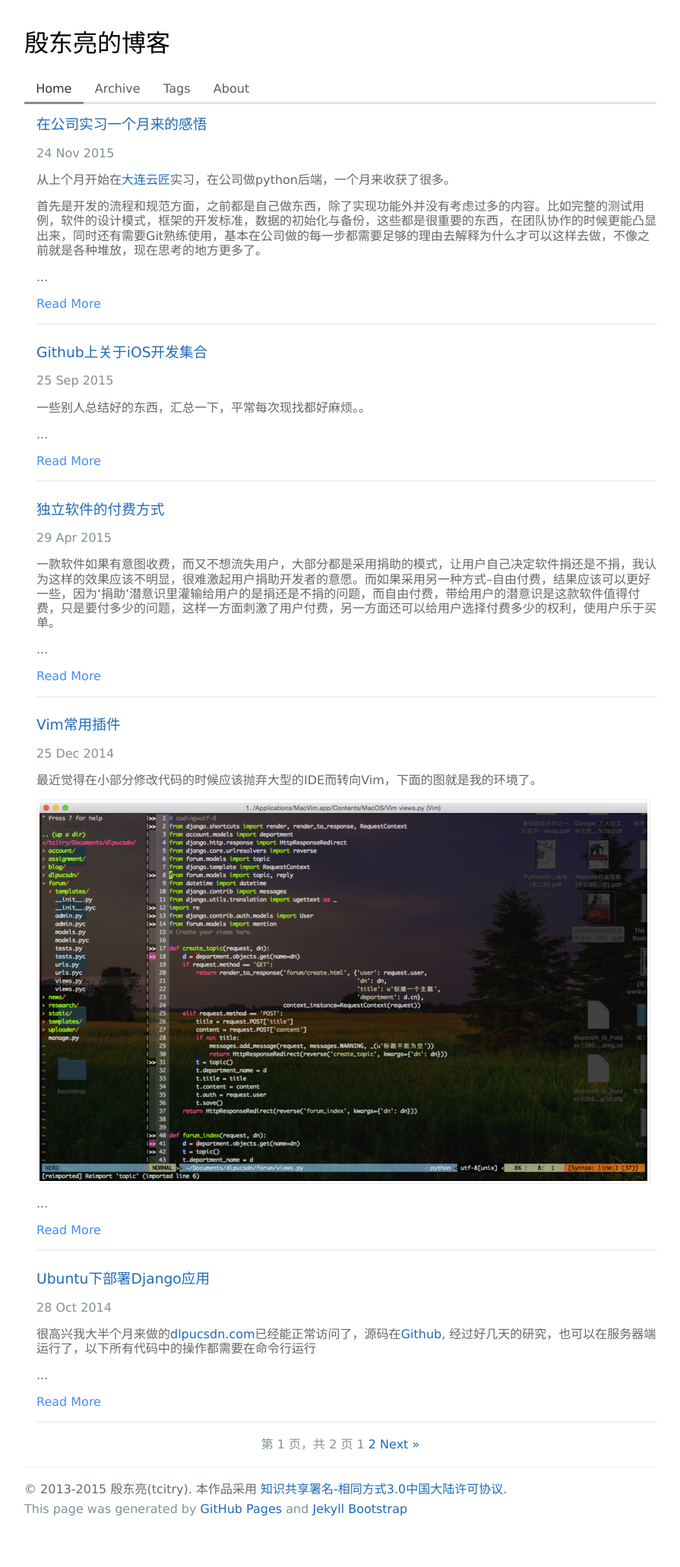
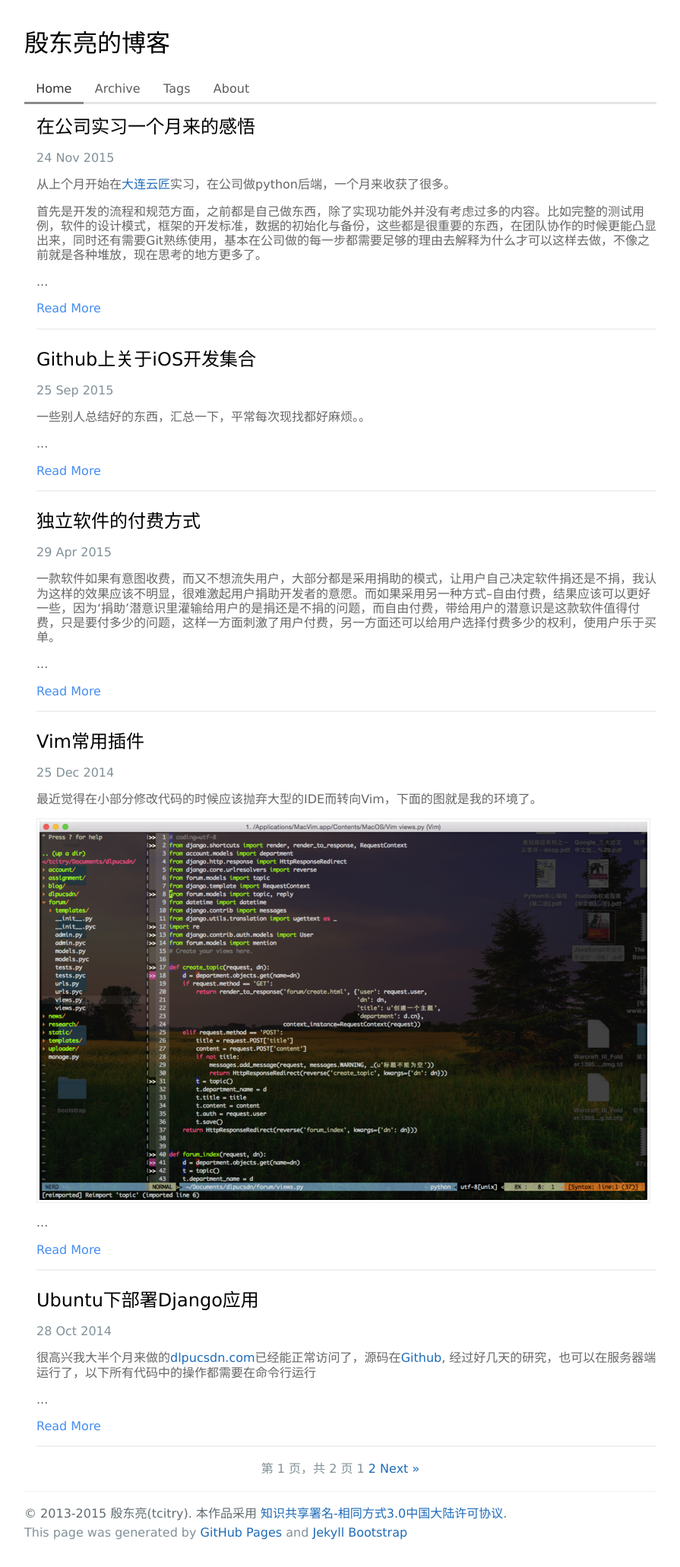
Before and after one commit to dlpu/dlpu.github.io, a Jekyll site: the page built from index.html, in a window 1280 px wide. Shown: the whole page at 76% size, without its empty margins (192-1087 px from the left). Built offline with Jekyll 4.4.1, drawn with Linux system fonts in a browser that asks for light colours; Markdown is read by kramdown in place of the engine named in the settings; the list of posts is cut into pages by our own code; before the commit the page ends 2030 px from its top, so only the background shows below that.

Commit message:
h3 to h2

```diff
--- a/index.html
+++ b/index.html
@@ -25,7 +25,7 @@ title: 殷东亮的博客
 		<ul class="posts ui list">
 			{% for post in paginator.posts %}
 			<li class="">
-				<h3 class=""><a href="{{ BASE_PATH }}{{ post.url }}">{{ post.title }}</a></h3>
+				<h2 class=""><a href="{{ BASE_PATH }}{{ post.url }}" style="color: #000;">{{ post.title }}</a></h2>
 				<div>
 					<span class="site-footer-credits">{{ post.date | date_to_string }}</span>
 				</div>
```
